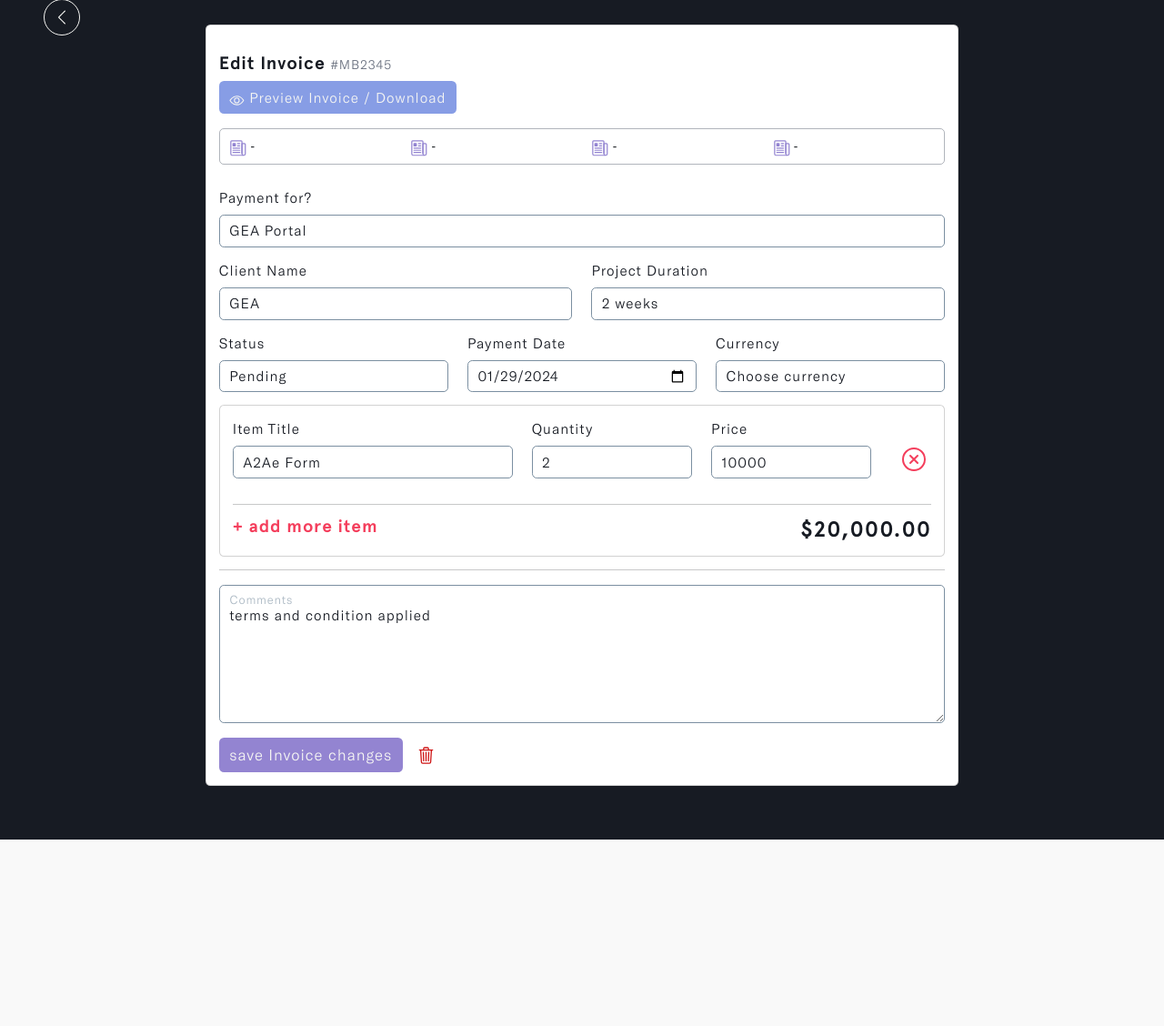
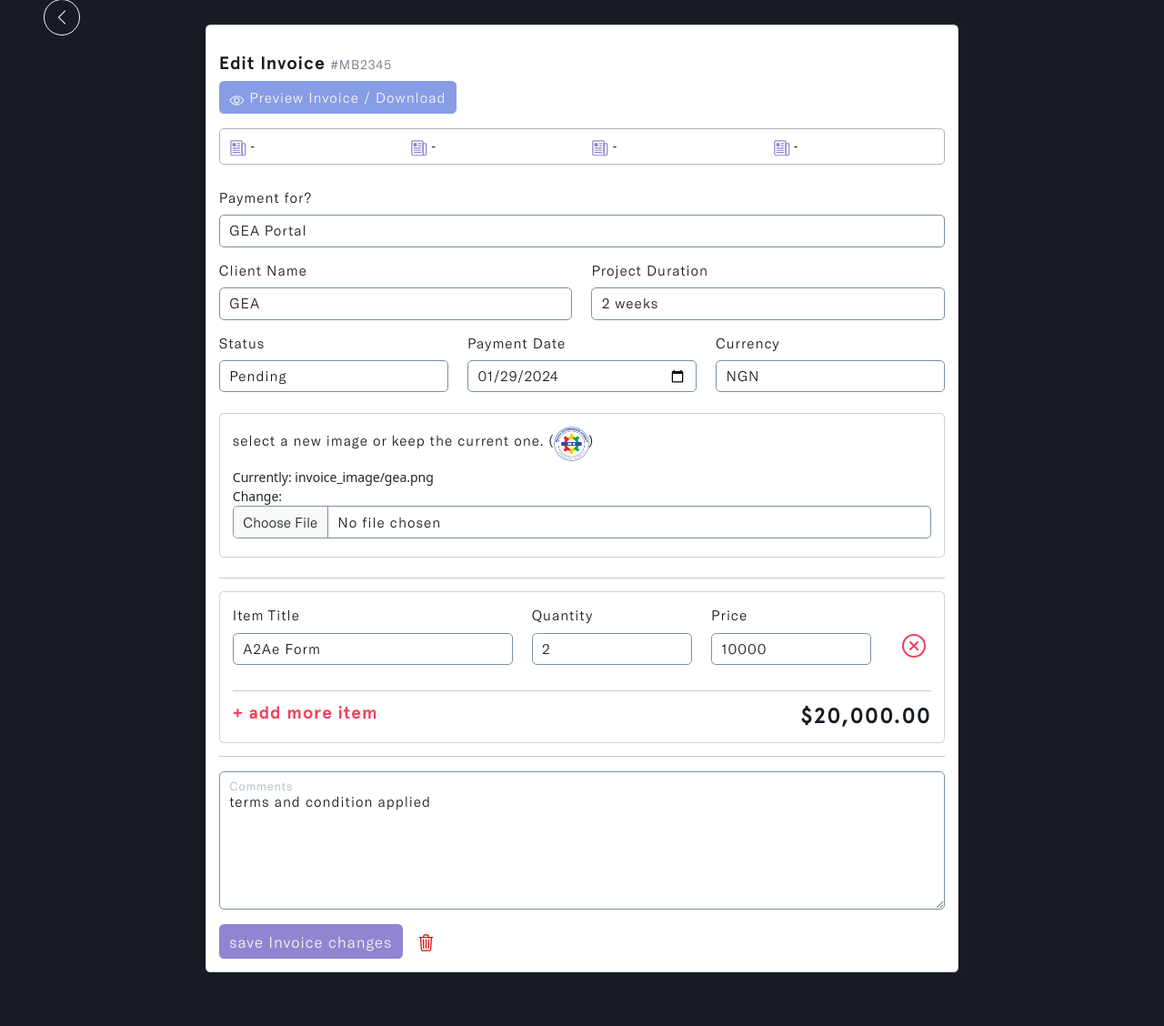
Before and after one commit to DavidDanso/swift-bill-invoice, a Django app: page /invoice/dd15acac-be53-41d2-87eb-dd1dc11a78d7 in a window 1280 px wide. Shown: the part 39-1167 px from the top of the page at 91% size. Before the commit the page ends 962 px from the top, so only its background shows below. Run offline with Django 4.2, Linux system fonts and the light colour scheme; a user stored in the database is signed in; data comes from the database, SQL or seed files in the repository; both versions use the stored data as it was after the commit; some libraries are stand-ins or nearby versions.

Commit message:
updated dashboard ui

```diff
--- a/invoice/forms.py
+++ b/invoice/forms.py
@@ -34,7 +34,7 @@ class InvoiceCreationForm(ModelForm):
     class Meta:
         model = Invoice
         fields = ['project_name', 'project_duration', 'client_name',
-                  'invoice_status', 'payment_date', 'currency',
+                  'invoice_status', 'payment_date', 'currency', 'invoice_image',
                   'item_title', 'quantity', 'price', 'client_note']
 
     def __init__(self, user, *args, **kwargs):
--- a/invoice/models.py
+++ b/invoice/models.py
@@ -50,6 +50,7 @@ class Invoice(models.Model):
         ('GHC', 'GHC'),
         ('GBP', 'GBP'),
         ('EUR', 'EUR'),
+        ('NGN', 'NGN'),
     )
 
     account_owner = models.ForeignKey(Profile, on_delete=models.CASCADE)
@@ -61,6 +62,7 @@ class Invoice(models.Model):
     invoice_status = models.CharField(max_length=200, choices=STATUS)
     payment_date = models.DateField(max_length=200, null=True)
     currency = models.CharField(max_length=200, choices=CURRENCY)
+    invoice_image = models.ImageField(null=True, blank=True, upload_to='invoice_image/', default='invoice.png')
     item_title = models.CharField(max_length=255, null=True, blank=True)
     quantity = models.IntegerField(default=0, null=True, blank=True)
     price = models.IntegerField(default=0, null=True, blank=True)
@@ -74,6 +76,14 @@ class Invoice(models.Model):
     def invoice_total(self):
         return self.quantity * self.price
 
+    @property
+    def invoiceImageURL(self):
+        try:
+            url = self.invoice_image.url
+        except:
+            url = ''
+        return url
+
     # Override the save method to update the total before saving
     def save(self, *args, **kwargs):
         self.total = self.invoice_total
--- a/invoice/templates/invoice/desktop-table.html
+++ b/invoice/templates/invoice/desktop-table.html
@@ -49,6 +49,10 @@
                   {% elif invoice.currency == "EUR" %}
                   <!--  -->
                   €{{ invoice.total|floatformat:2|intcomma }}
+                  <!--  -->
+                  {% elif invoice.currency == "NGN" %}
+                  <!--  -->
+                  ₦{{ invoice.total|floatformat:2|intcomma }}
                   <!--  -->
                   {% endif %}
                 </td>
--- a/invoice/templates/invoice/invoice-details.html
+++ b/invoice/templates/invoice/invoice-details.html
@@ -115,7 +115,7 @@
                   </div>
                   <!--  -->
 
-                  <form action="" method="POST">
+                  <form action="" method="POST" enctype="multipart/form-data">
                     {% csrf_token %}
                     <div class="row">
                       <div class="col-md-12">
@@ -185,8 +185,31 @@
                         <!-- end currency -->
                       </div>
                       <!-- end col-currency -->
+
+                      <div class="col-md-12">
+                        <div class="card" id="invoice--img-card">
+                          <div class="card-body">
+                            <div class="mb-3">
+                              <label for="formFile" class="form-label">
+                                select a new image or keep the current one.
+                                (<img
+                                  src="{{invoice.invoiceImageURL}}"
+                                  class="img-fluid"
+                                  id="invoice--img-default"
+                                  alt="invoice--img-default"
+                                />)
+                              </label>
+                              {{form.invoice_image}}
+                            </div>
+                          </div>
+                          <!-- end card-body -->
+                        </div>
+                      </div>
+                      <!-- end col-invoice--img-default -->
                     </div>
                     <!-- end row -->
+
+                    <hr id="offcanvas--line" />
 
                     <!--  -->
                     <div class="card">
--- a/invoice/views.py
+++ b/invoice/views.py
@@ -5,6 +5,7 @@ from django.contrib.auth.decorators import login_required
 from .models import *
 from .forms import ClientCreationForm, InvoiceCreationForm
 from django.db.models import Sum
+
 
 # Create your views here.
 ########################################## home page views
@@ -87,7 +88,7 @@ def create_invoice(request):
     invoices = profile.invoice_set.all()
 
     # Filter clients based on the current user
-    form = InvoiceCreationForm(request.user, request.POST if request.method == "POST" else None)
+    form = InvoiceCreationForm(request.user, request.POST, request.FILES if request.method == "POST" else None)
 
     if request.method == "POST":
         if form.is_valid():
@@ -101,14 +102,15 @@ def create_invoice(request):
     return render(request, 'invoice/invoice.html', context)
 
 
-
 ########################################## edit-invoice page views
 @login_required(login_url='login')
 def edit_invoice(request, pk):
     profile = request.user.profile
     invoice = profile.invoice_set.get(id=pk)
-    form = InvoiceCreationForm(request.user, request.POST or None, instance=invoice)
 
+    form = InvoiceCreationForm(request.user, request.POST or None, request.FILES or None, instance=invoice)
+
+    #
     if request.method == "POST":
         if form.is_valid():
             form.save()
@@ -117,7 +119,10 @@ def edit_invoice(request, pk):
             invoice.delete()
             return redirect('invoice')
 
-    context = {'form': form, 'invoice': invoice}
+    context = {
+        'form': form,
+        'invoice': invoice,
+    }
     return render(request, 'invoice/invoice-details.html', context)
 
 
--- a/static/css/invoice-details.css
+++ b/static/css/invoice-details.css
@@ -187,6 +187,26 @@ a:hover {
 #form--delete-btn ion-icon {
   font-size: 4vh !important;
   color: #f43e5c !important;
+}
+
+/* invoice--img */
+#invoice--img-card {
+  margin-top: -10%;
+  margin-bottom: 1%;
+}
+#invoice--img-default {
+  width: 10%;
+}
+#invoice--img-card input {
+  margin-bottom: -2%;
+}
+
+/*  */
+/* Hide "Clear" label and checkbox */
+#invoice_image-clear_id,
+#text,
+label[for="invoice_image-clear_id"] {
+  display: none;
 }
 
 /* add more */
@@ -455,6 +475,18 @@ footer p {
     transition: all 0.5s ease-in-out;
   }
 
+  /* invoice--img */
+  #invoice--img-card {
+    margin-top: -3%;
+    margin-bottom: 1%;
+  }
+  #invoice--img-default {
+    width: 5%;
+  }
+  #invoice--img-card input {
+    margin-bottom: -1%;
+  }
+
   #save--btn {
     font-size: 1.2rem;
   }
--- a/swift_bill/settings.py
+++ b/swift_bill/settings.py
@@ -46,6 +46,7 @@ INSTALLED_APPS = [
 
     'invoice.apps.InvoiceConfig',
     'user.apps.UserConfig',
+
 ]
 
 MIDDLEWARE = [
```
Also changed, not shown: invoice/templates/invoice/add-invoice-modal.html (+25 -1 lines), invoice/templates/invoice/preview-invoice.html (+6 -19 lines), static/css/invoice.css (+16 -0 lines), db.sqlite3, invoice/migrations/0033_invoice_invoice_image.py (added), invoice/migrations/0034_alter_invoice_currency.py (added), static/images/invoice.png (added), static/images/invoice_image/IMG_5510.jpg (added), static/images/invoice_image/gea.png (added).
